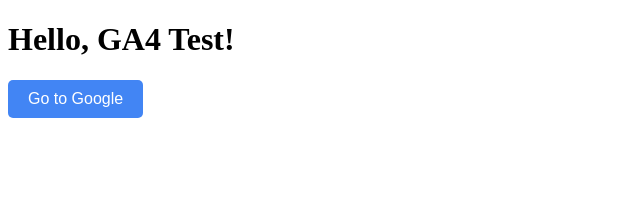
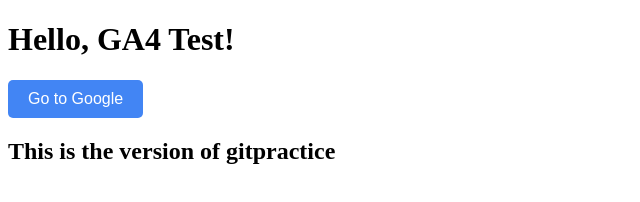
Before and after one commit to kevin19cool/kevin19cool.github.io-testga4, a plain HTML site: page index.html in a window 1280 px wide. Shown: the whole page, without its empty margins (0-640 px from the left). Drawn offline with Linux system fonts and the light colour scheme.

Commit message:
11_25change

```diff
--- a/index.html
+++ b/index.html
@@ -41,5 +41,6 @@
             window.location.href = "https://www.google.com";
         }
     </script>
+    <h2>This is the version of gitpractice<h2>
 </body>
 </html>
```
